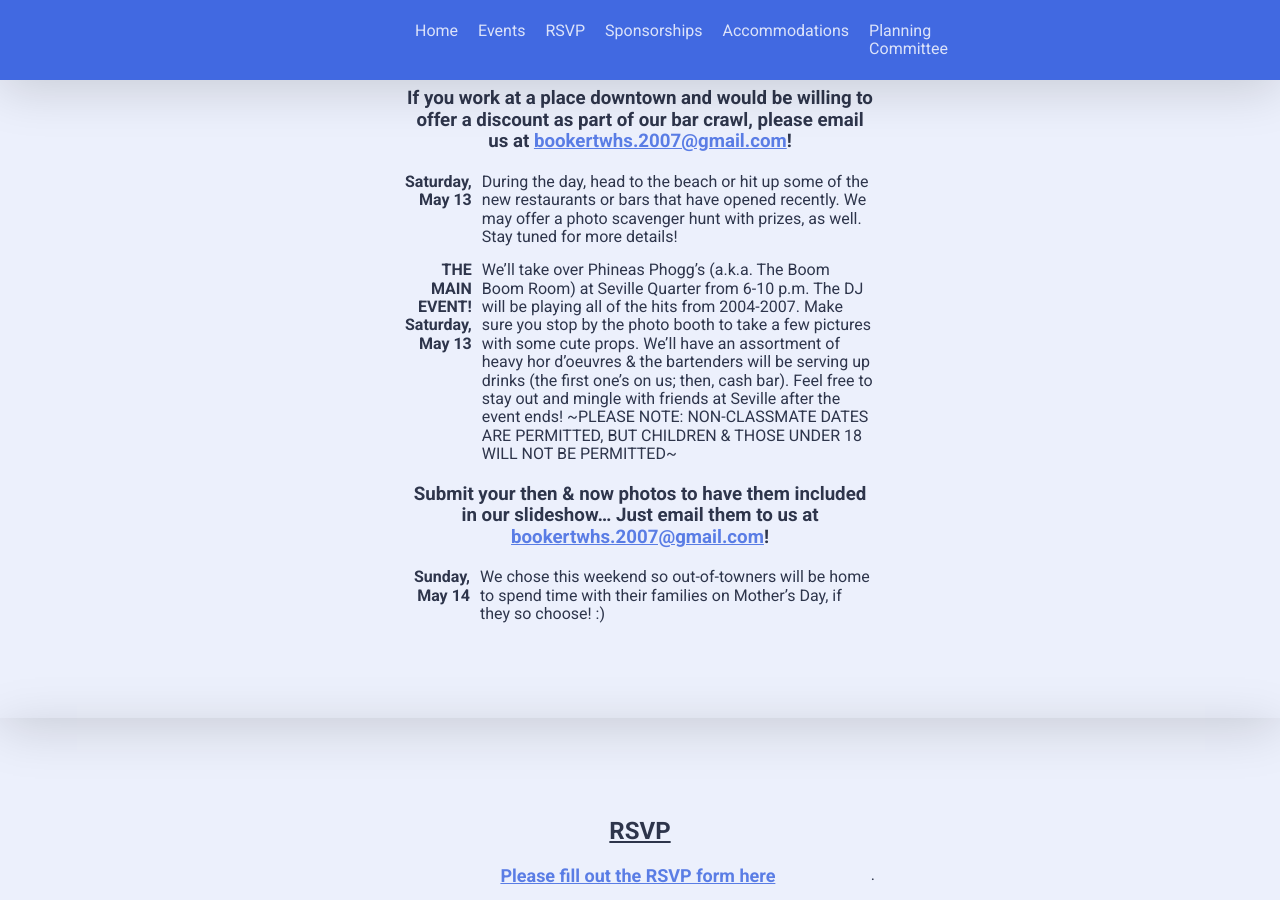
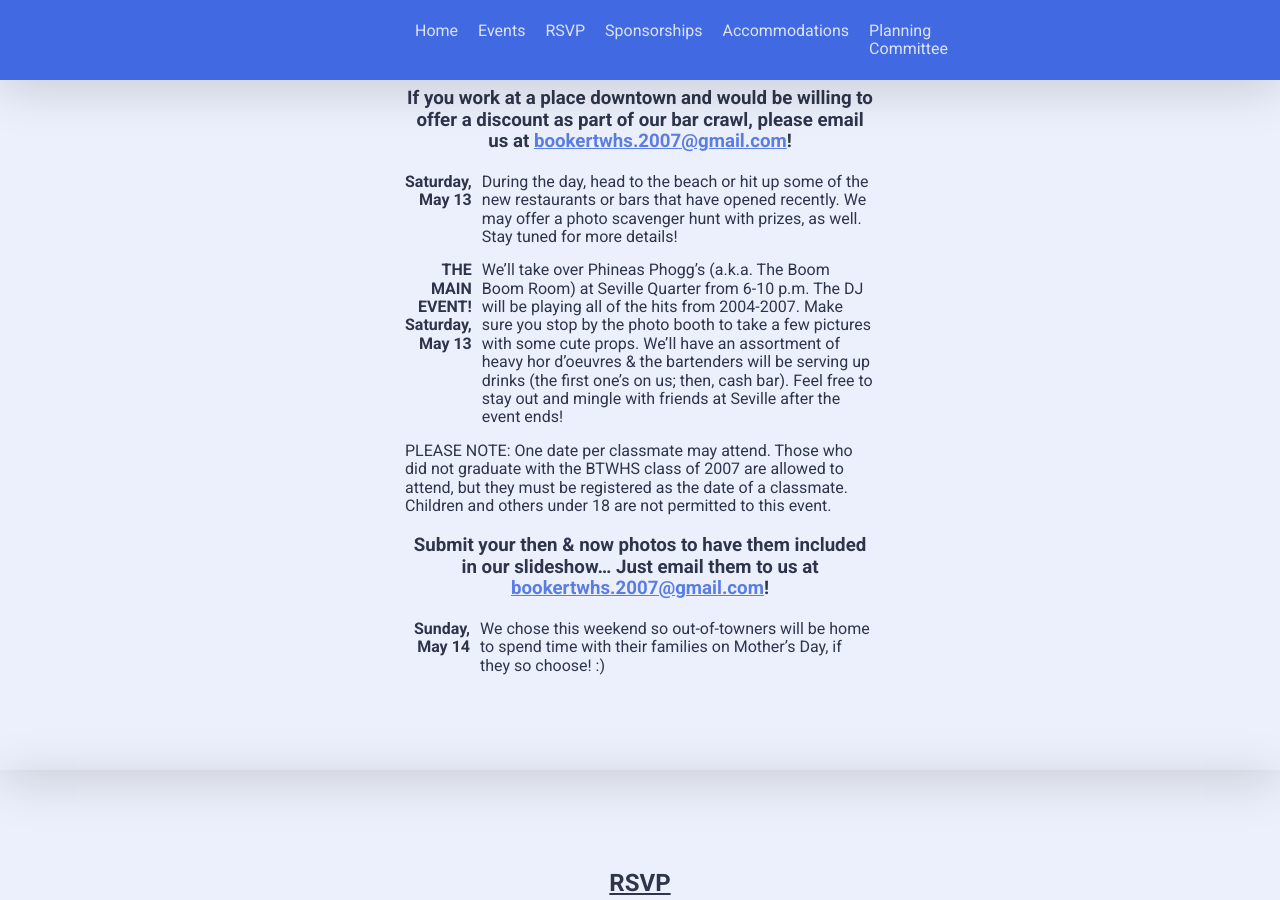
Before and after one commit to bookertwhs2007/bookertwhs, a Jekyll site: the page built from index.html, in a window 1280 px wide and 900 px high, scrolled down 1322 px. Built offline with Jekyll 4.4.1, drawn with Linux system fonts in a browser that asks for light colours; nearby versions of some CDN libraries.

Commit message:
Updated Main Event

```diff
--- a/_sections/main-event.markdown
+++ b/_sections/main-event.markdown
@@ -16,7 +16,9 @@
 During the day, head to the beach or hit up some of the new restaurants or bars that have opened recently. We may offer a photo scavenger hunt with prizes, as well. Stay tuned for more details!
 
 **THE MAIN EVENT! Saturday, May 13**
-We'll take over Phineas Phogg's (a.k.a. The Boom Boom Room) at Seville Quarter from 6-10 p.m. The DJ will be playing all of the hits from 2004-2007. Make sure you stop by the photo booth to take a few pictures with some cute props. We'll have an assortment of heavy hor d'oeuvres & the bartenders will be serving up drinks (the first one's on us; then, cash bar). Feel free to stay out and mingle with friends at Seville after the event ends! ~PLEASE NOTE: NON-CLASSMATE DATES ARE PERMITTED, BUT CHILDREN & THOSE UNDER 18 WILL NOT BE PERMITTED~
+We'll take over Phineas Phogg's (a.k.a. The Boom Boom Room) at Seville Quarter from 6-10 p.m. The DJ will be playing all of the hits from 2004-2007. Make sure you stop by the photo booth to take a few pictures with some cute props. We'll have an assortment of heavy hor d'oeuvres & the bartenders will be serving up drinks (the first one's on us; then, cash bar). Feel free to stay out and mingle with friends at Seville after the event ends!
+
+PLEASE NOTE: One date per classmate may attend. Those who did not graduate with the BTWHS class of 2007 are allowed to attend, but they must be registered as the date of a classmate. Children and others under 18 are not permitted to this event.
 
 ### Submit your then & now photos to have them included in our slideshow... Just email them to us at <bookertwhs.2007@gmail.com>!
 
```
